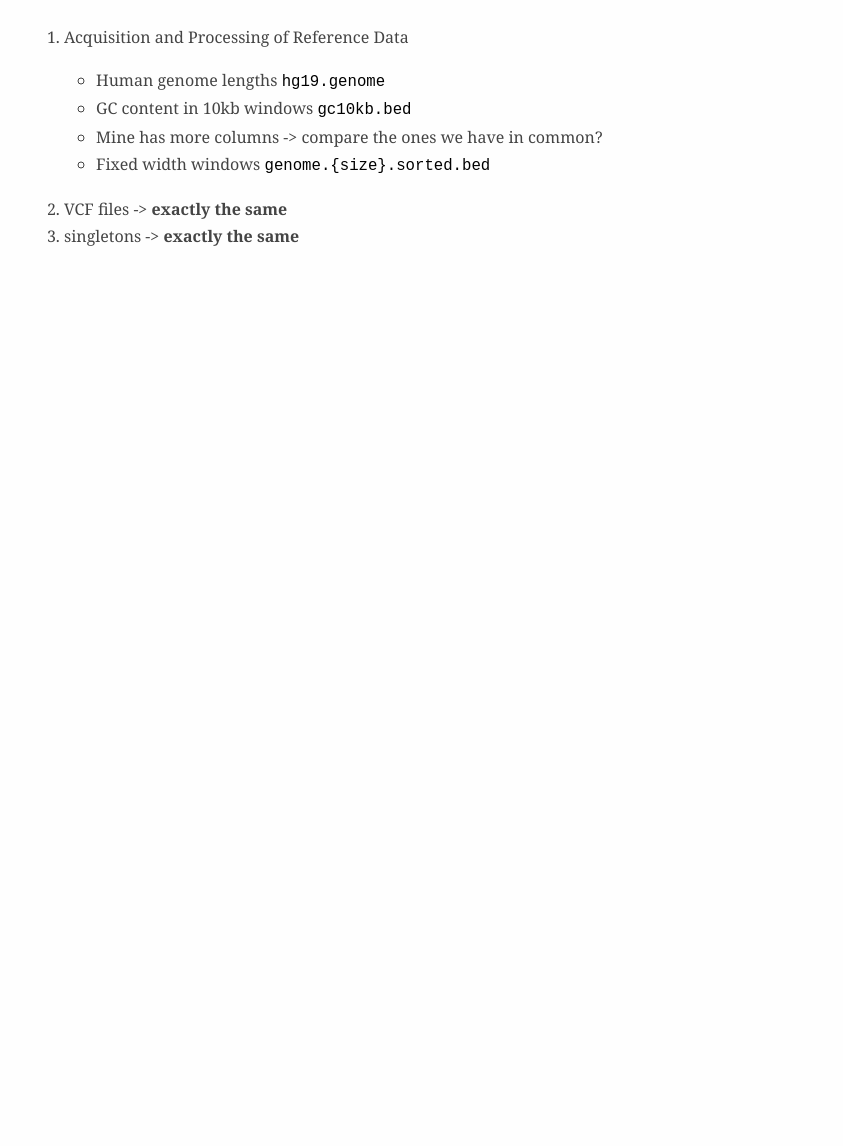
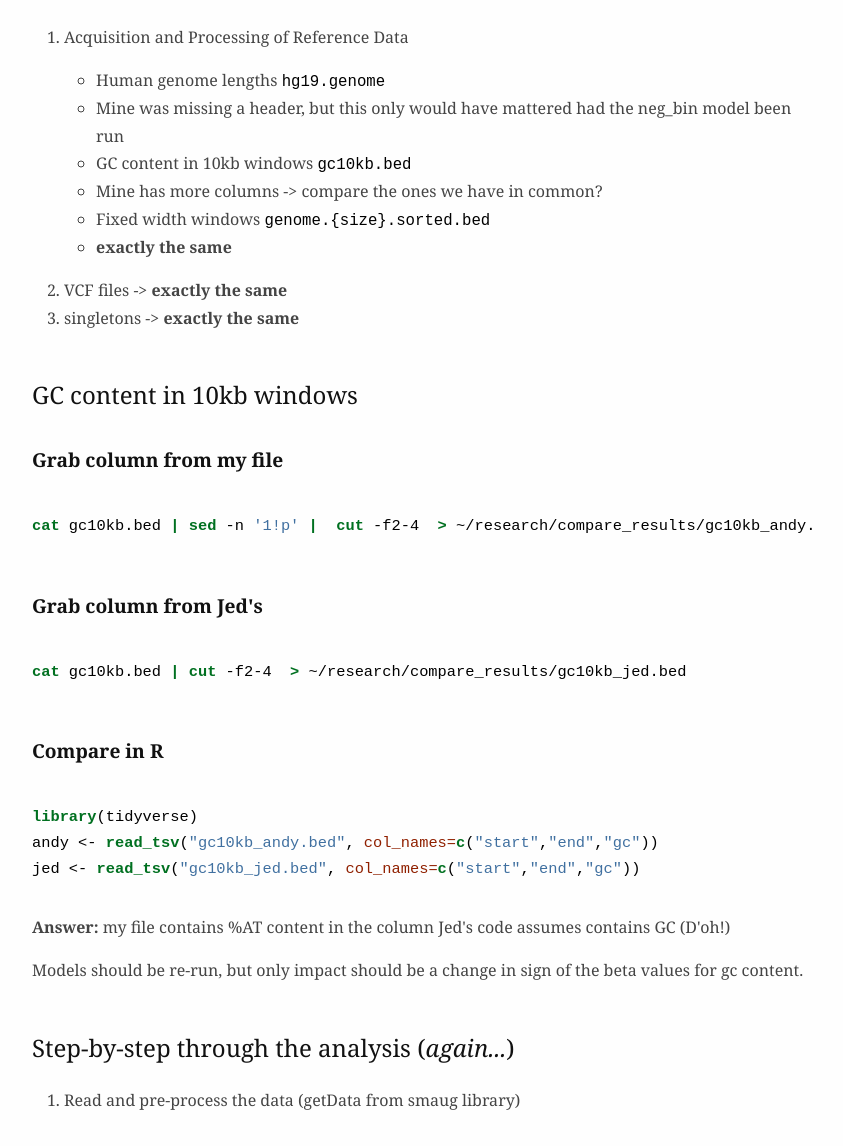
Before and after one commit to theandyb/compare-results, a plain HTML site: page doc/index.html in a window 1280 px wide. Shown: the part 2852-3998 px from the top of the page, without its empty margins (216-1059 px from the left). Before the commit the page ends 3134 px from the top, so only its background shows below. Drawn offline with Linux system fonts and the light colour scheme.

```diff
--- a/doc/index.html
+++ b/doc/index.html
@@ -230,12 +230,29 @@
 <li>Acquisition and Processing of Reference Data
 <ul>
 <li>Human genome lengths <code>hg19.genome</code></li>
+<li>Mine was missing a header, but this only would have mattered had the neg_bin model been run</li>
 <li>GC content in 10kb windows <code>gc10kb.bed</code></li>
 <li>Mine has more columns -&gt; compare the ones we have in common?</li>
 <li>Fixed width windows <code>genome.{size}.sorted.bed</code></li>
+<li><strong>exactly the same</strong></li>
 </ul></li>
 <li>VCF files -&gt; <strong>exactly the same</strong></li>
 <li>singletons -&gt; <strong>exactly the same</strong></li>
 </ol>
+<h3 id="gc-content-in-10kb-windows">GC content in 10kb windows</h3>
+<h4 id="grab-column-from-my-file">Grab column from my file</h4>
+<div class="sourceCode"><pre class="sourceCode bash"><code class="sourceCode bash"><span class="kw">cat</span> gc10kb.bed <span class="kw">|</span> <span class="kw">sed</span> -n <span class="st">&#39;1!p&#39;</span> <span class="kw">|</span>  <span class="kw">cut</span> -f2-4  <span class="kw">&gt;</span> ~/research/compare_results/gc10kb_andy.bed</code></pre></div>
+<h4 id="grab-column-from-jeds">Grab column from Jed's</h4>
+<div class="sourceCode"><pre class="sourceCode bash"><code class="sourceCode bash"><span class="kw">cat</span> gc10kb.bed <span class="kw">|</span> <span class="kw">cut</span> -f2-4  <span class="kw">&gt;</span> ~/research/compare_results/gc10kb_jed.bed</code></pre></div>
+<h4 id="compare-in-r">Compare in R</h4>
+<div class="sourceCode"><pre class="sourceCode r"><code class="sourceCode r"><span class="kw">library</span>(tidyverse)
+andy &lt;-<span class="st"> </span><span class="kw">read_tsv</span>(<span class="st">&quot;gc10kb_andy.bed&quot;</span>, <span class="dt">col_names=</span><span class="kw">c</span>(<span class="st">&quot;start&quot;</span>,<span class="st">&quot;end&quot;</span>,<span class="st">&quot;gc&quot;</span>))
+jed &lt;-<span class="st"> </span><span class="kw">read_tsv</span>(<span class="st">&quot;gc10kb_jed.bed&quot;</span>, <span class="dt">col_names=</span><span class="kw">c</span>(<span class="st">&quot;start&quot;</span>,<span class="st">&quot;end&quot;</span>,<span class="st">&quot;gc&quot;</span>))</code></pre></div>
+<p><strong>Answer:</strong> my file contains %AT content in the column Jed's code assumes contains GC (D'oh!)</p>
+<p>Models should be re-run, but only impact should be a change in sign of the beta values for gc content.</p>
+<h3 id="step-by-step-through-the-analysis-again...">Step-by-step through the analysis (<em>again...</em>)</h3>
+<ol style="list-style-type: decimal">
+<li>Read and pre-process the data (getData from smaug library)</li>
+</ol>
 </body>
 </html>
```
Also changed, not shown: 1 other file.
